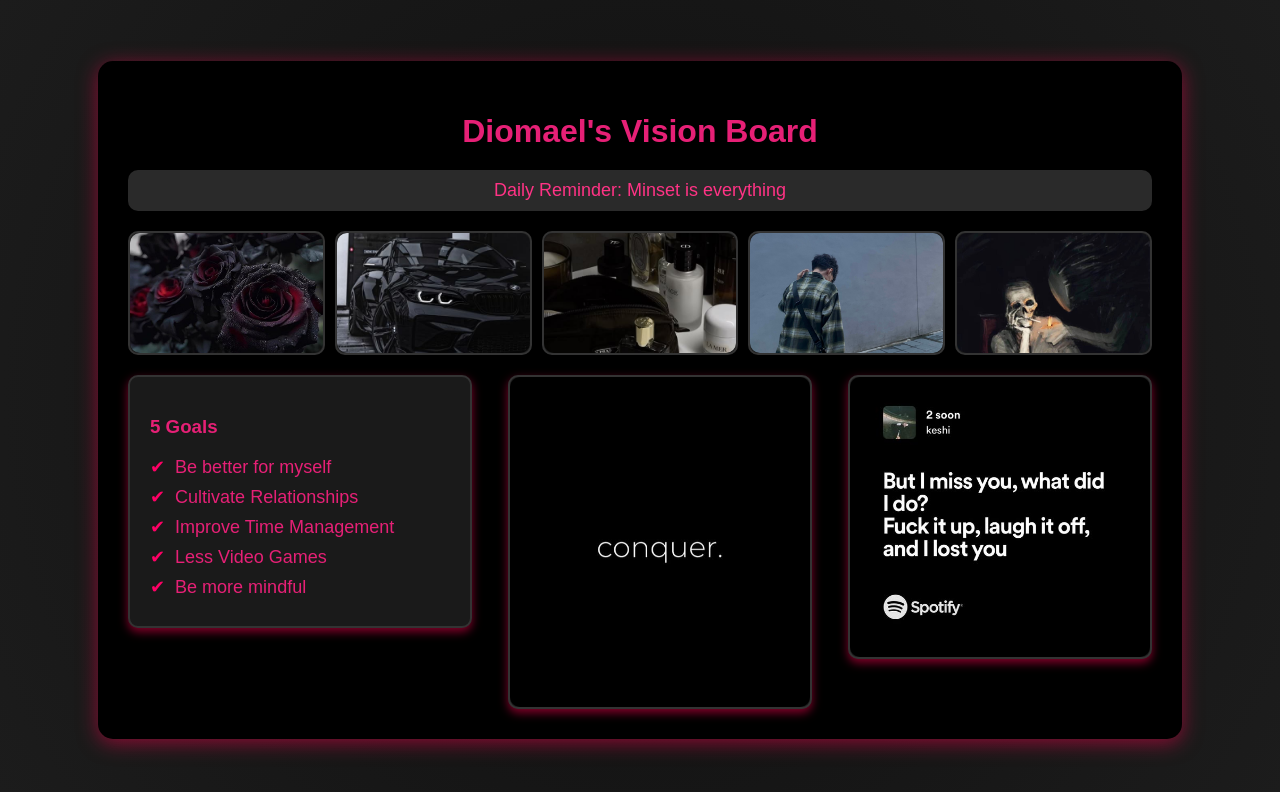
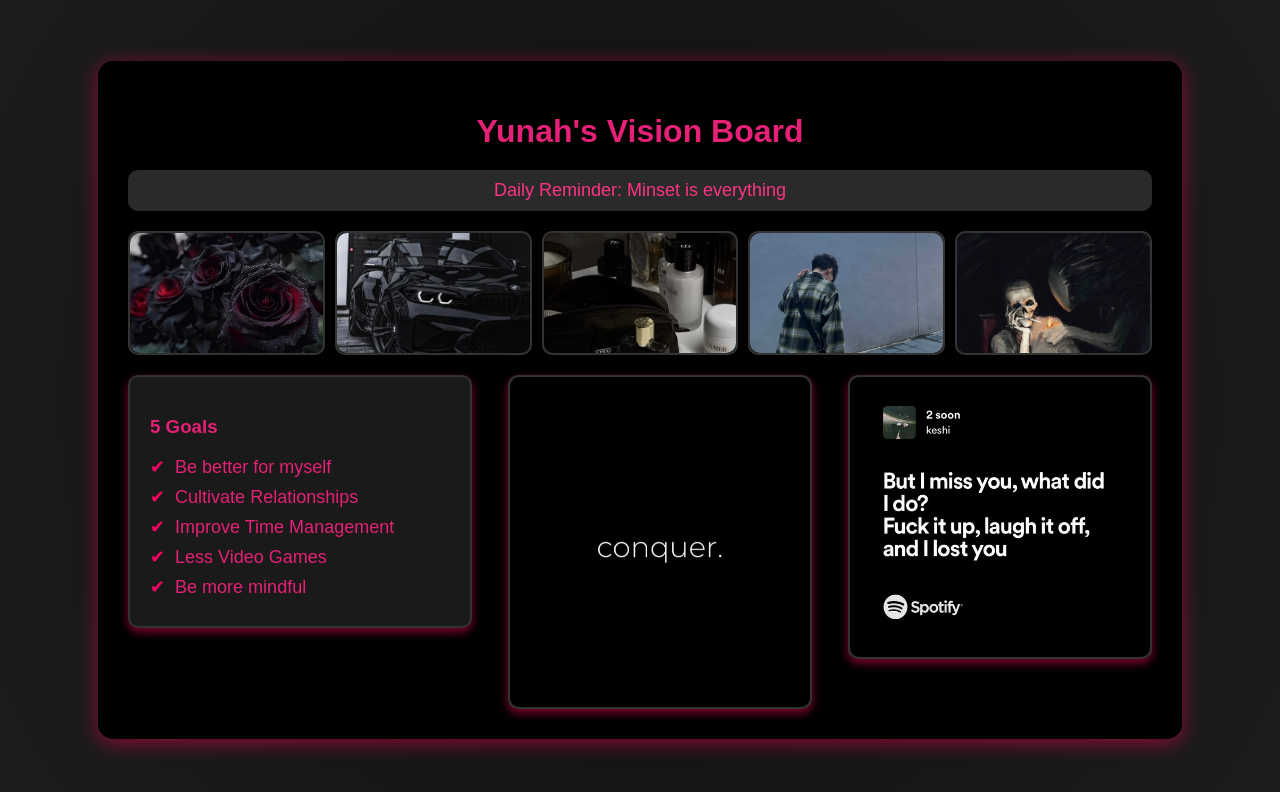
Before and after one commit to DiomaelLecaroz/Lecaroz-Diomael-Francis-S.-CS3101_WSTactivities, a plain HTML site: page Laboratory Activities/Laboratory Activity 2 – 04-10-2024/visionboard.html in a window 1280 px wide. Drawn offline with Linux system fonts and the light colour scheme.

Commit message:
Update visionboard.html

```diff
--- a/Laboratory Activities/Laboratory Activity 2 – 04-10-2024/visionboard.html
+++ b/Laboratory Activities/Laboratory Activity 2 – 04-10-2024/visionboard.html
@@ -9,7 +9,7 @@
 <body>
 
 <div class="vision-board">
-    <h1>Diomael's Vision Board</h1>
+    <h1>Yunah's Vision Board</h1>
     <div class="reminder">Daily Reminder: Minset is everything</div>
 
 
```
